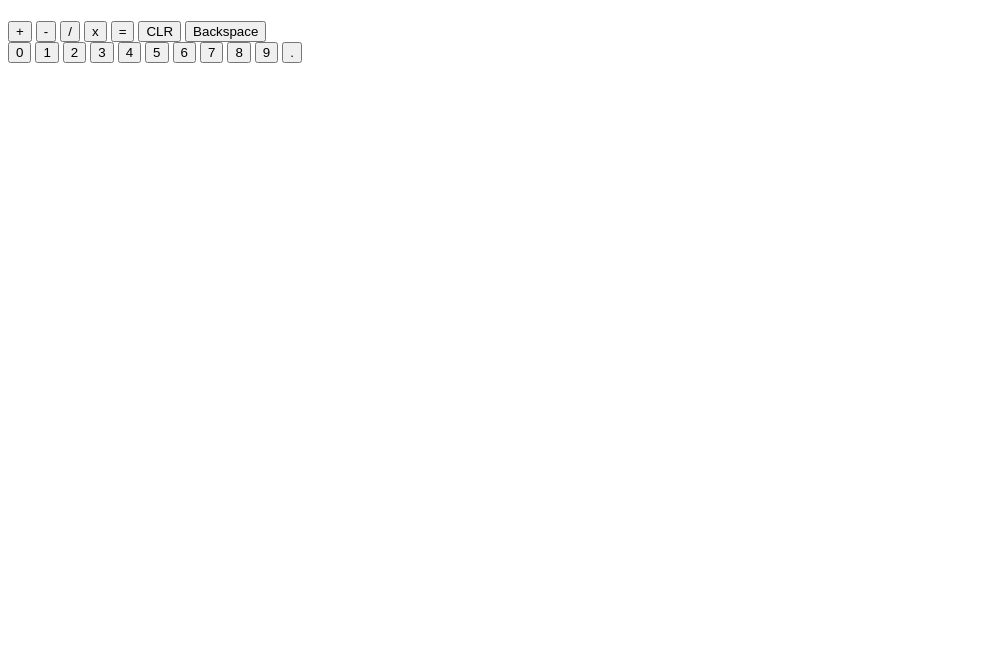
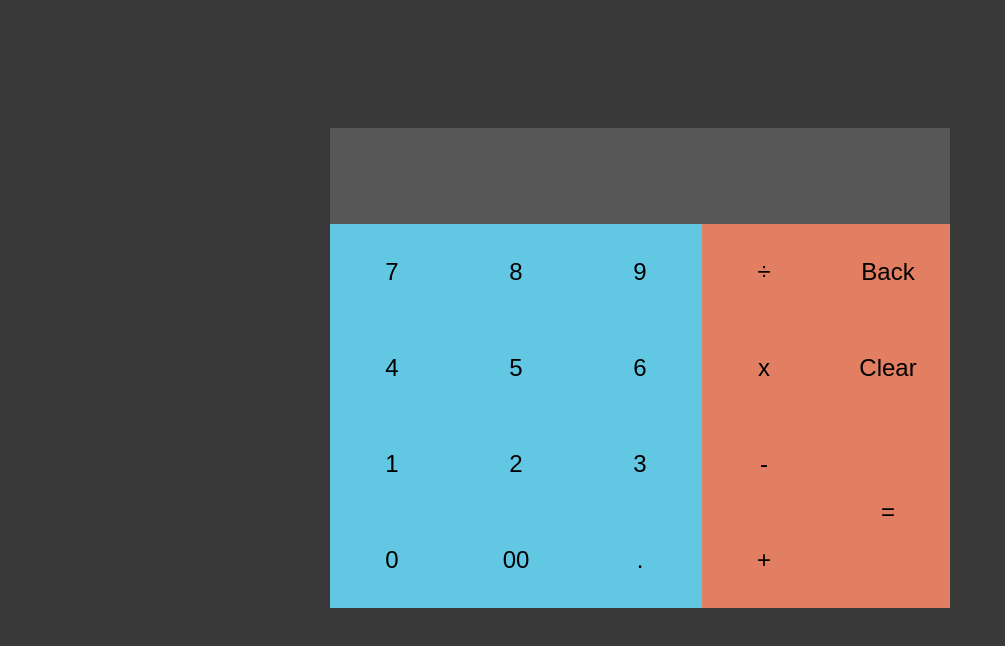
Before and after one commit to wise-king-sullyman/Calculator, a plain HTML site: page index.html in a window 1280 px wide. Shown: the whole page, without its empty margins (0-1005 px from the left). Drawn offline with Linux system fonts and the light colour scheme.

Commit message:
Added styling

```diff
--- a/index.html
+++ b/index.html
@@ -6,28 +6,39 @@
   <link href="style.css" rel="stylesheet">
 </head>
 <body>
-    <h1 id="display"></h1>
-    <div id="operatorsDiv">
-        <button id="+" class="operator">+</button>
-        <button id="-" class="operator">-</button>
-        <button id="/" class="operator">/</button>
-        <button id="*" class="operator">x</button>
-        <button id="=">=</button>
-        <button id="CLR">CLR</button>
-        <button id="Backspace">Backspace</button>
-    </div>
-    <div id="operandsDiv">
-        <button id="0" class="operand">0</button>
-        <button id="1" class="operand">1</button>
-        <button id="2" class="operand">2</button>
-        <button id="3" class="operand">3</button>
-        <button id="4" class="operand">4</button>
-        <button id="5" class="operand">5</button>
-        <button id="6" class="operand">6</button>
-        <button id="7" class="operand">7</button>
-        <button id="8" class="operand">8</button>
-        <button id="9" class="operand">9</button>
-        <button id="." class="operand">.</button>
+    <div id="main">
+        <p id="display"></p>
+        <div id="buttonsDiv">
+            <div id="column1" class="column">
+                <button id="7" class="operand">7</button>
+                <button id="4" class="operand">4</button>
+                <button id="1" class="operand">1</button>
+                <button id="0" class="operand">0</button>
+                </div>
+            <div id="column2" class="column">
+                <button id="8" class="operand">8</button>
+                <button id="5" class="operand">5</button>
+                <button id="2" class="operand">2</button>
+                <button id="00" class="operand">00</button>
+                </div>
+            <div id="column3" class="column">
+                <button id="9" class="operand">9</button>
+                <button id="6" class="operand">6</button>
+                <button id="3" class="operand">3</button>
+                <button id="." class="operand">.</button>
+            </div>
+            <div id="column4" class="column">
+                <button id="/" class="operator">&divide;</button>
+                <button id="*" class="operator">x</button>
+                <button id="-" class="operator">-</button>
+                <button id="+" class="operator">+</button>
+                </div>
+            <div id="column5" class="column">
+                <button id="Backspace">Back</button>
+                <button id="CLR">Clear<R/button>
+                <button id="equals">=</button>
+            </div>
+        </div>
     </div>
   <script src="script.js"></script>
 </body>
--- a/script.js
+++ b/script.js
@@ -3,7 +3,7 @@ let subtract = (operand1,operand2) => operand1 - operand2;
 let multiply = (operand1,operand2) => operand1 * operand2;
 let divide = (operand1,operand2) => operand1 / operand2;
 
-let operandKeys = [0,1,2,3,4,5,6,7,8,9,"."]
+let operandKeys = [00,0,1,2,3,4,5,6,7,8,9,"."]
 let operatorKeys = ["+","-","/","*"]
 let operand1;
 let operand2;
@@ -22,6 +22,7 @@ let checkForDecimal = (e) => {
 
 let addToDisplay = (e) => {
     if(checkForDecimal(e)){return;}
+    if(display.textContent.length > 12){return;}
     display.textContent += e.target.textContent;
 };
 
@@ -39,7 +40,7 @@ let addOperator = (e) => {
         display.textContent = operand1
     }else {operand1 = display.textContent;}
     addToDisplay(e)
-    operator = e.target.textContent;
+    operator = e.target.id;
 };
 
 let operate = () => {
@@ -50,7 +51,7 @@ let operate = () => {
              return add(operand1,operand2);
         case "-":
             return subtract(operand1,operand2);
-        case "x":
+        case "*":
             return multiply(operand1,operand2);
         case "/":
             return divide(operand1,operand2);
@@ -61,7 +62,19 @@ let operate = () => {
 
 let handleOperate = () => {
     if(operator) {
-        display.textContent = operate();
+        let operationResult = operate();
+        if(operationResult == "Infinity"){
+            alert("No Breaking the Universe Allowed! (Can't Divide by 0")
+            clearDisplay()
+            clearOps()
+            return
+        }
+        if(operationResult.toString().length > 12){
+            display.textContent = operationResult.toFixed(12);
+            clearOps()
+            return
+        }
+        display.textContent = operationResult;
         clearOps();
     }
 }
@@ -75,7 +88,8 @@ let logKey = (e) => {
     let key = e.key;
     if(itemInArray(key,operandKeys)){clickKey(key)};
     if(itemInArray(key,operatorKeys)){clickKey(key)};
-    if(key == "Enter" || key == "="){clickKey("=")};
+    if(key == 0){clickKey("0")}
+    if(key == "Enter" || key == "="){clickKey("equals")};
     if(key == "Delete"){clickKey("CLR")};
     if(key == "Backspace"){clickKey(key)};
 };
@@ -92,7 +106,7 @@ operands.forEach(operand => operand.addEventListener("click",addToDisplay));
 let operators = document.querySelectorAll('.operator');
 operators.forEach(operator => operator.addEventListener("click",addOperator));
 
-let equals = document.getElementById("=");
+let equals = document.getElementById("equals");
 equals.addEventListener("click",handleOperate)
 
 let backspace  = document.getElementById("Backspace");
--- a/style.css
+++ b/style.css
@@ -0,0 +1,63 @@
+body {
+    position: absolute;
+    height: 100vh;
+    width: 100vw;
+    margin: 0;
+    background-color: #3a3939;
+}
+
+#main {
+    width: 40%;
+    min-width: 620px;
+    margin: 10% auto 0 auto;
+    height: 60%;
+    background-color: #575757;
+}
+
+#display {
+    width: 100%;
+    min-height: 70px;
+    height: 20%;
+    margin: 0;
+    text-align: right;
+    font-size: 10vh;
+    color: white;
+}
+
+#buttonsDiv {
+    height: 80%;;
+    margin: 0;
+}
+
+.column {
+    float: left;
+    width: 20%;
+    height: 100%;
+}
+
+button {
+    width: 100%;
+    height: 25%;
+    min-height: 20px;
+    background-color: #e27e62;
+    font-size: x-large;
+    box-sizing: border-box;
+    border: none;
+    transition: .1s
+}
+
+.operand {
+    background-color: #62c7e2;
+}
+
+.operand:hover {
+    background-color:rgb(84, 150, 212);
+}
+
+button:hover {
+    background-color: #a1482b
+}
+
+#equals {
+    height: 50%;
+}
```
Also changed, not shown: desk.jpg (added).
